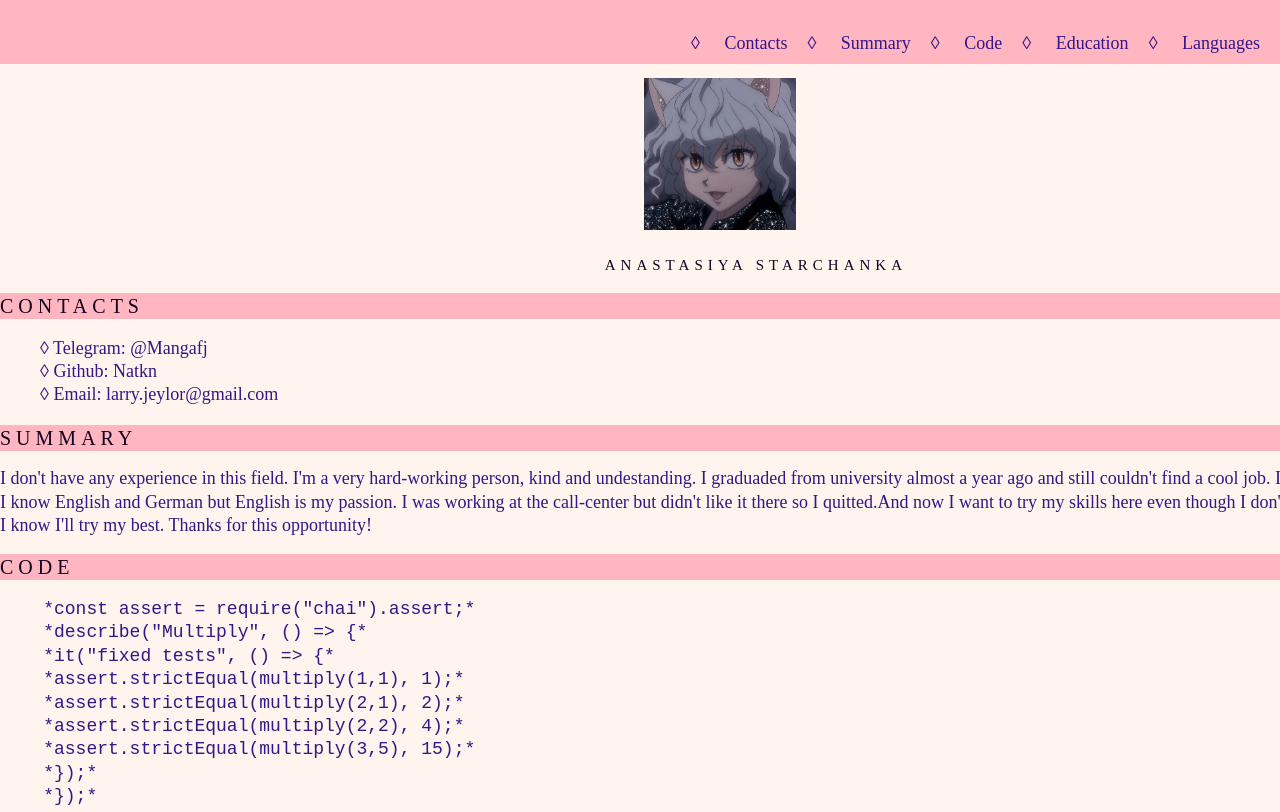
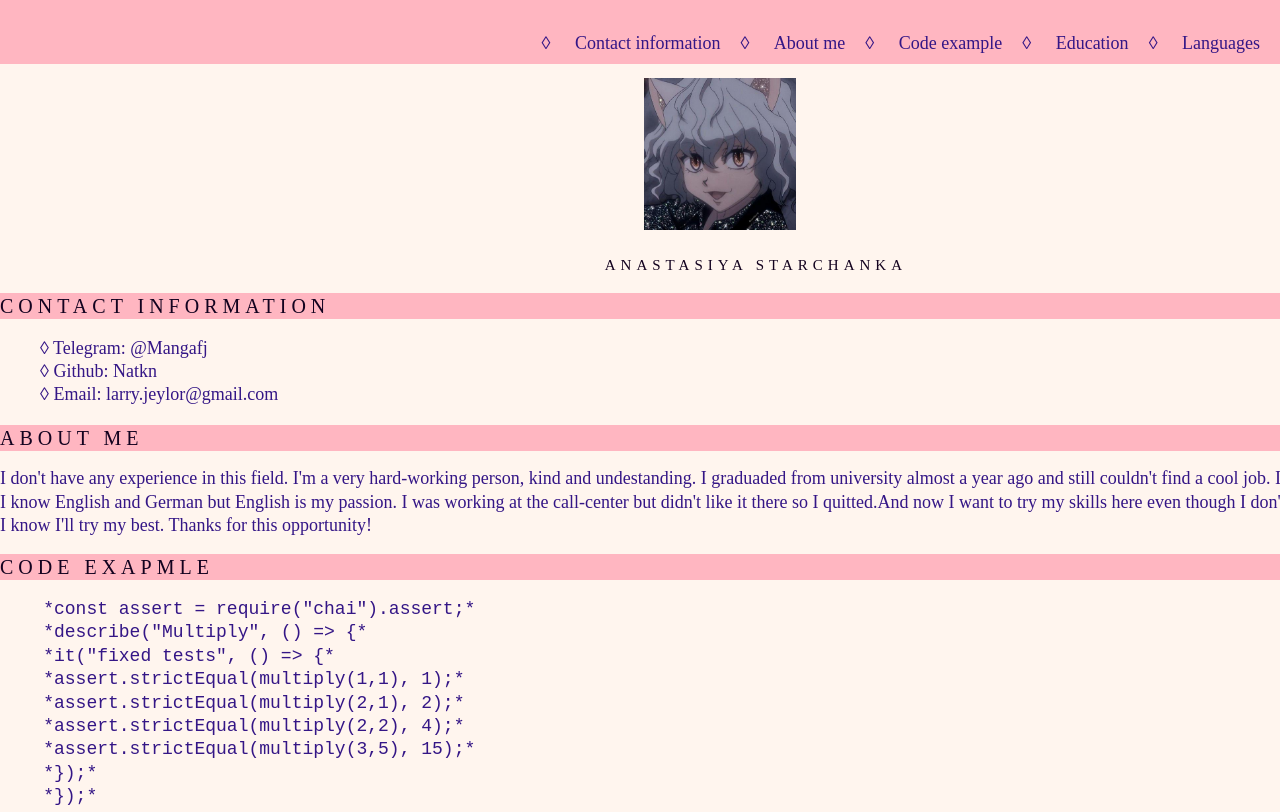
Before and after one commit to Natkn/rsschool-cv, a plain HTML site: page index.html in a window 1280 px wide. Shown: the top 812 px of the page. Drawn offline with Linux system fonts and the light colour scheme; a web font is replaced by a local one.

```diff
--- a/index.html
+++ b/index.html
@@ -18,11 +18,11 @@
     <div class="container">
      <nav class="nav">
         <ul class="nav-list">
-          <li class="nav-item"><a href="#contacts" class="nav-link">Contacts</a></li>
-          <li class="nav-item"><a href="#summary" class="nav-link">Summary</a></li>
-          <li class="nav-item"><a href="#code" class="nav-link">Code</a></li>
-          <li class="nav-item"><a href="#education" class="nav-link">Education</a></li>
-          <li class="nav-item"><a href="#languages" class="nav-link">Languages</a></li>
+          <li class="nav-item"><a href="Contact information" class="nav-link">Contact information</a></li>
+          <li class="nav-item"><a href="About me" class="nav-link">About me</a></li>
+          <li class="nav-item"><a href="Code example" class="nav-link">Code example</a></li>
+          <li class="nav-item"><a href="Education" class="nav-link">Education</a></li>
+          <li class="nav-item"><a href="Languages" class="nav-link">Languages</a></li>
         </ul>
     </nav>
     </div>
@@ -37,18 +37,18 @@
               Anastasiya Starchanka </h1>
         </section>
         <section class="section" id="Contact">
-            <h2 class="section-title"> Contacts</h2>
+            <h2 class="section-title"> Contact information</h2>
              <ul>
             <li>Telegram: @Mangafj</li>
            <li><a href="https://github.com/Natkn" target="_blank">Github: Natkn</a></li>
             <li>Email: larry.jeylor@gmail.com</li></ul>
         </section>
-        <section class="section" id="Summary">
-            <h2 class="section-title">Summary</h2>
+        <section class="section" id="About">
+            <h2 class="section-title">About me</h2>
                    I don't have any experience in this field. I'm a very hard-working person, kind and undestanding. I graduaded from university almost a year ago and still couldn't find a cool job.  I studied linguistics so I know English and German but English is my passion. I was working at the call-center but didn't like it there so I quitted.And now I want to try my skills here even though I don't know anything. But I know I'll try my best. Thanks for this opportunity!
         </section>
         <section class="section" id="Code">
-            <h2 class="section-title">Code</h2>
+            <h2 class="section-title">Code exapmle</h2>
            <pre>
     *const assert = require("chai").assert;*
     *describe("Multiply", () => {*
@@ -77,9 +77,11 @@
   <footer class="footer">
        <div class="footer-image"></div>
        <div class="footer-new">
-        <a href="https://rs.school/js/" target="_blank">Rs school</a></div>
+        <a href="https://rs.school/js/" target="_blank">Rs school</div>
       <div class="container-text">© 2022
-        <a href="https://github.com/Natkn" target="_blank">Natkn</a></div>
+        <a href="https://github.com/Natkn" target="_blank">Natkn</a>
+
+        </div>
   </footer>
 </body>
 </html>
--- a/style.css
+++ b/style.css
@@ -1,4 +1,4 @@
- body{
+body {
   font-family: 'Joan', serif;
   font-size: 18px;
   font-weight: 400;
@@ -111,7 +111,9 @@ header {
     cursor: pointer;
     text-decoration: none;
     text-decoration-line: none;
-
+    text-decoration-thickness: none;
+    text-decoration-style: none;
+    text-decoration-color: none;
 }
   @media (max-width: 768px) {
     .section {
```
